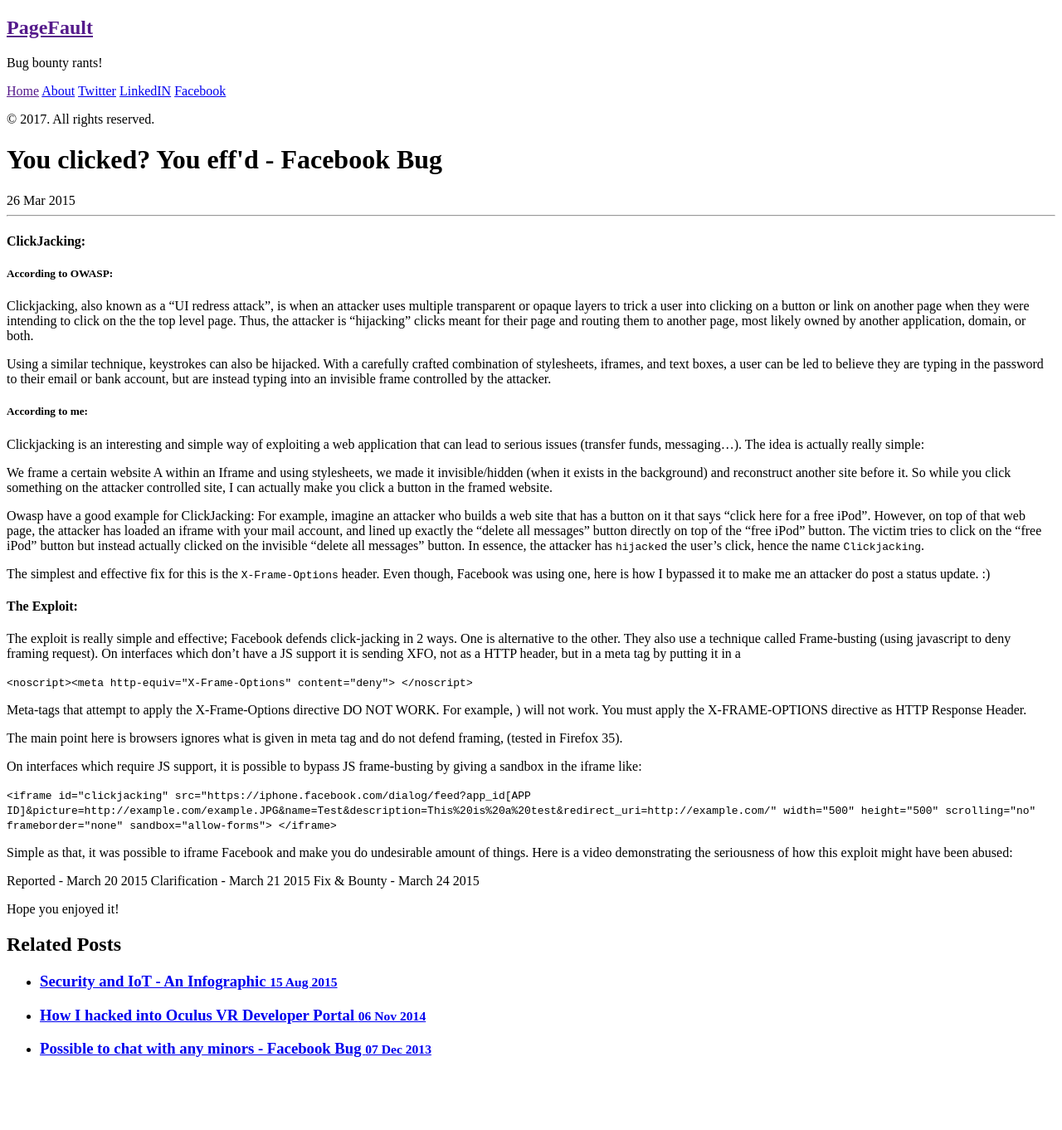
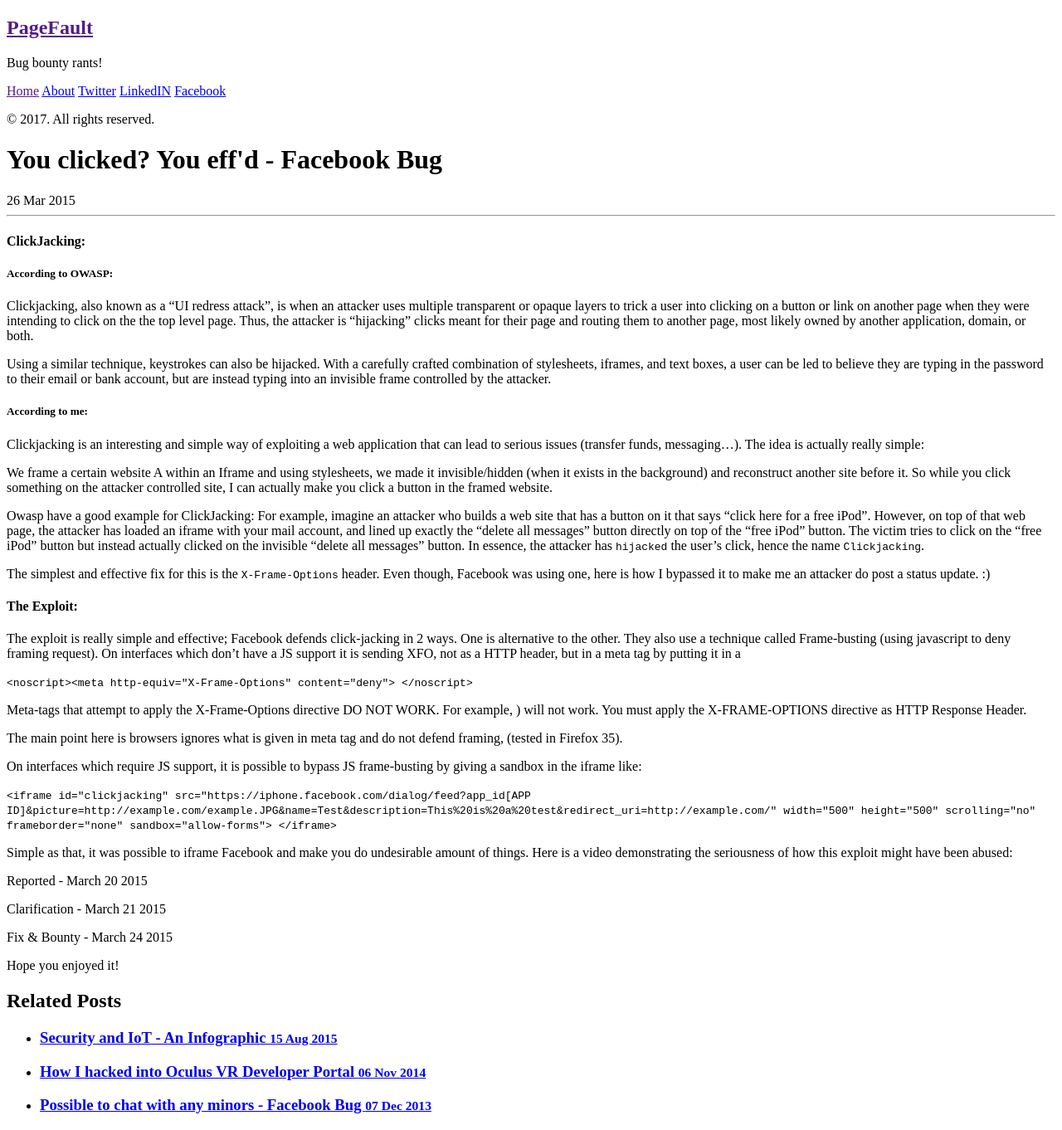
Before and after one commit to sahadnk72/sahadnk72.github.io, a Jekyll site: the page built from _posts/2015-03-26-fbjacking.md, in a window 1280 px wide. Shown: the whole page at 83% size. Built offline with Jekyll 4.4.1, drawn with Linux system fonts in a browser that asks for light colours; Markdown is read by kramdown in place of the engine named in the settings; before the commit the page ends 1294 px from its top, so only the background shows below that.

```diff
--- a/_posts/2015-03-26-fbjacking.md
+++ b/_posts/2015-03-26-fbjacking.md
@@ -46,8 +46,10 @@ Here is a video demonstrating the seriousness of how this exploit might have bee
 
 
 
-Reported - March 20 2015
-Clarification - March 21 2015
-Fix & Bounty  - March 24 2015
+Reported - March 20 2015 <br>
+
+Clarification - March 21 2015<br>
+
+Fix & Bounty  - March 24 2015<br>
 
 Hope you enjoyed it!
```
